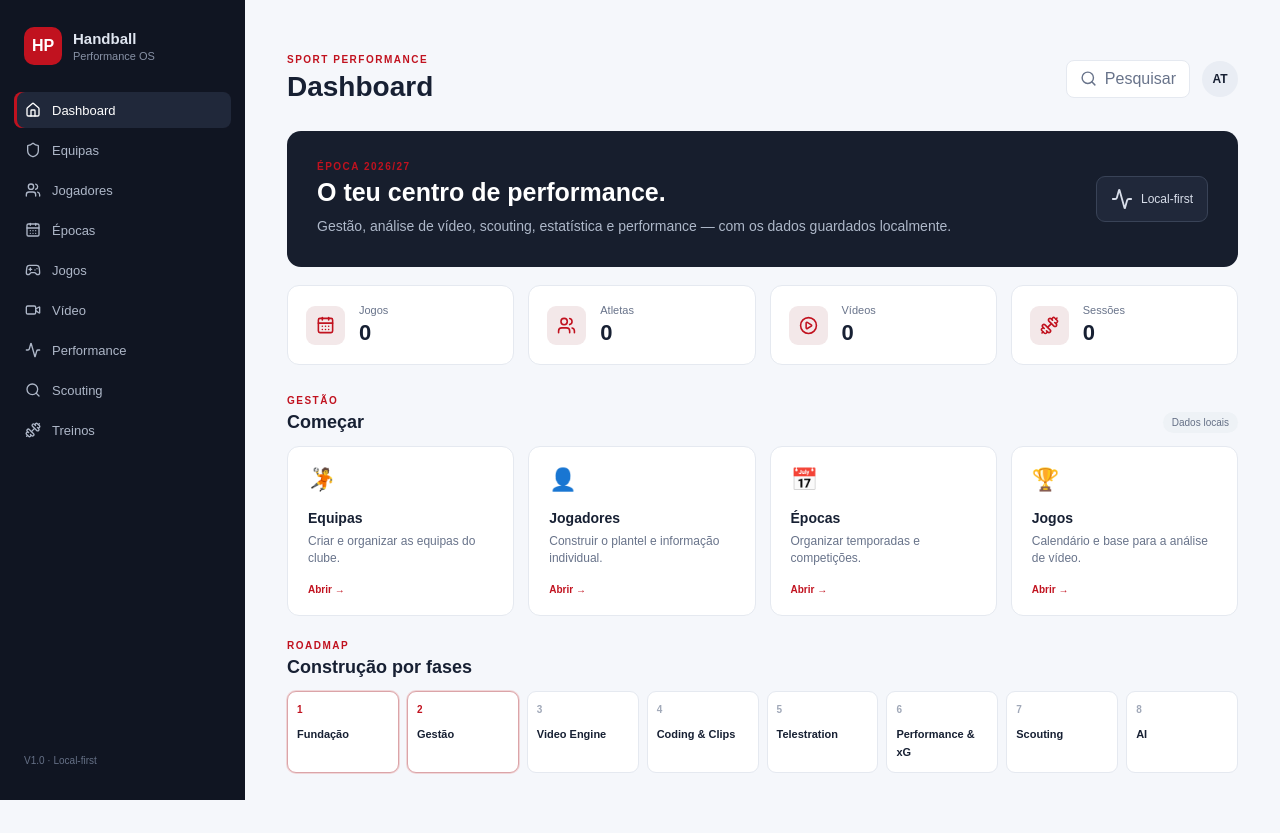
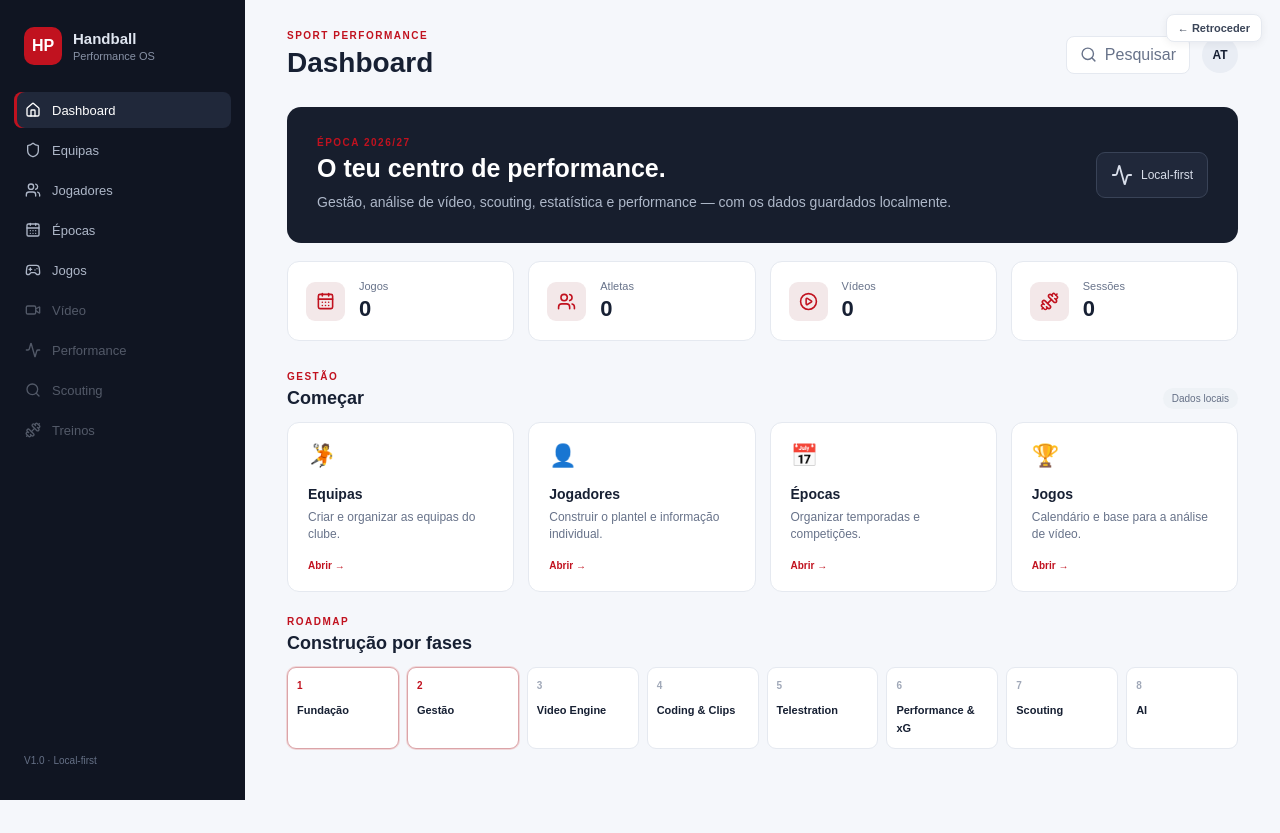
Before and after one commit to AndreBitZ/handball-performance-os, a Next.js app: page / in a window 1280 px wide. After the commit the page ends 809 px from the top, so only its background shows below. Built offline with nearby package versions, Linux system fonts and the light colour scheme.

Commit message:
style: support persistent application shell layout

```diff
--- a/app/dashboard.css
+++ b/app/dashboard.css
@@ -1,3 +1,11 @@
+.appShell { min-height: 100vh; display:flex; }
+.appMain { margin-left:245px; width:calc(100% - 245px); min-width:0; }
+.navDisabled { opacity:.42; cursor:not-allowed; }
+.backButton { position:fixed; top:14px; right:18px; z-index:40; border:1px solid var(--border); background:#fff; color:#3b4558; border-radius:8px; padding:7px 11px; font:inherit; font-size:11px; font-weight:700; cursor:pointer; box-shadow:0 2px 8px rgba(16,21,34,.06); }
+.backButton:hover { border-color:#c9a0a4; color:var(--accent); }
+.appMain > .content { margin-left:0; width:100%; max-width:none; box-sizing:border-box; }
+@media(max-width:700px){.appMain{margin-left:64px;width:calc(100% - 64px)}.backButton{top:10px;right:10px;padding:6px 9px}.backButton{font-size:10px}.topbar{padding-right:92px}}
+
 .shell { min-height: 100vh; display: flex; }
 .sidebar { width: 245px; background: #101522; color: #dfe5f0; padding: 22px 14px; display: flex; flex-direction: column; position: fixed; inset: 0 auto 0 0; }
 .brand { display:flex; align-items:center; gap:11px; padding: 5px 10px 27px; }
@@ -24,4 +32,4 @@
 .emptyState { background:#fff; border:1px dashed #cfd5df; border-radius:12px; min-height:180px; display:flex; flex-direction:column; align-items:center; justify-content:center; gap:8px; color:#7c8698; } .emptyState strong { color:#303848; font-size:14px; } .emptyState span { font-size:12px; }
 .videoWorkspace { display:grid; grid-template-columns:minmax(0, 1fr) 320px; gap:16px; align-items:start; } .videoPanel,.codingPanel { background:#fff; border:1px solid var(--border); border-radius:12px; overflow:hidden; } .videoEmpty { min-height:440px; background:#111723; color:#b8c0cf; display:flex; flex-direction:column; align-items:center; justify-content:center; gap:10px; } .videoEmpty strong { color:#fff; font-size:16px; } .videoEmpty button { margin-top:8px; } .videoControls { padding:10px; display:flex; align-items:center; gap:14px; border-top:1px solid var(--border); } .videoControls span { display:flex; gap:6px; align-items:center; color:var(--muted); font-size:11px; } .codingPanel { padding:16px; } .codingButtons { display:grid; grid-template-columns:1fr 1fr; gap:7px; } .codingButtons button { background:#f3f5f8; color:#273044; border:1px solid var(--border); font-size:11px; padding:9px; } .codingButtons button:hover { border-color:#dba4a8; }
 @media(max-width:1050px){.statsGrid,.moduleGrid{grid-template-columns:repeat(2,1fr)}.steps{grid-template-columns:repeat(4,1fr)}.videoWorkspace{grid-template-columns:1fr}}
-@media(max-width:700px){.sidebar{width:64px;padding:14px 8px}.brand div:not(.brandMark),.navItem:not(.active)::after,.navItem{font-size:0}.navItem span{font-size:15px}.content{margin-left:64px;width:calc(100% - 64px);padding:20px}.hero{display:block}.heroBadge{margin-top:18px;width:max-content}.statsGrid,.moduleGrid{grid-template-columns:1fr 1fr}.steps{grid-template-columns:1fr 1fr}.localForm{flex-direction:column}.localForm input,.localForm select,.localForm button{width:100%;box-sizing:border-box}}
+@media(max-width:700px){.sidebar{width:64px;padding:14px 8px}.brand div:not(.brandMark),.navItem:not(.active)::after,.navItem{font-size:0}.navItem span{font-size:15px}.content{margin-left:64px;width:calc(100% - 64px);padding:20px}.appMain > .content{padding:20px}.hero{display:block}.heroBadge{margin-top:18px;width:max-content}.statsGrid,.moduleGrid{grid-template-columns:1fr 1fr}.steps{grid-template-columns:1fr 1fr}.localForm{flex-direction:column}.localForm input,.localForm select,.localForm button{width:100%;box-sizing:border-box}}
```
